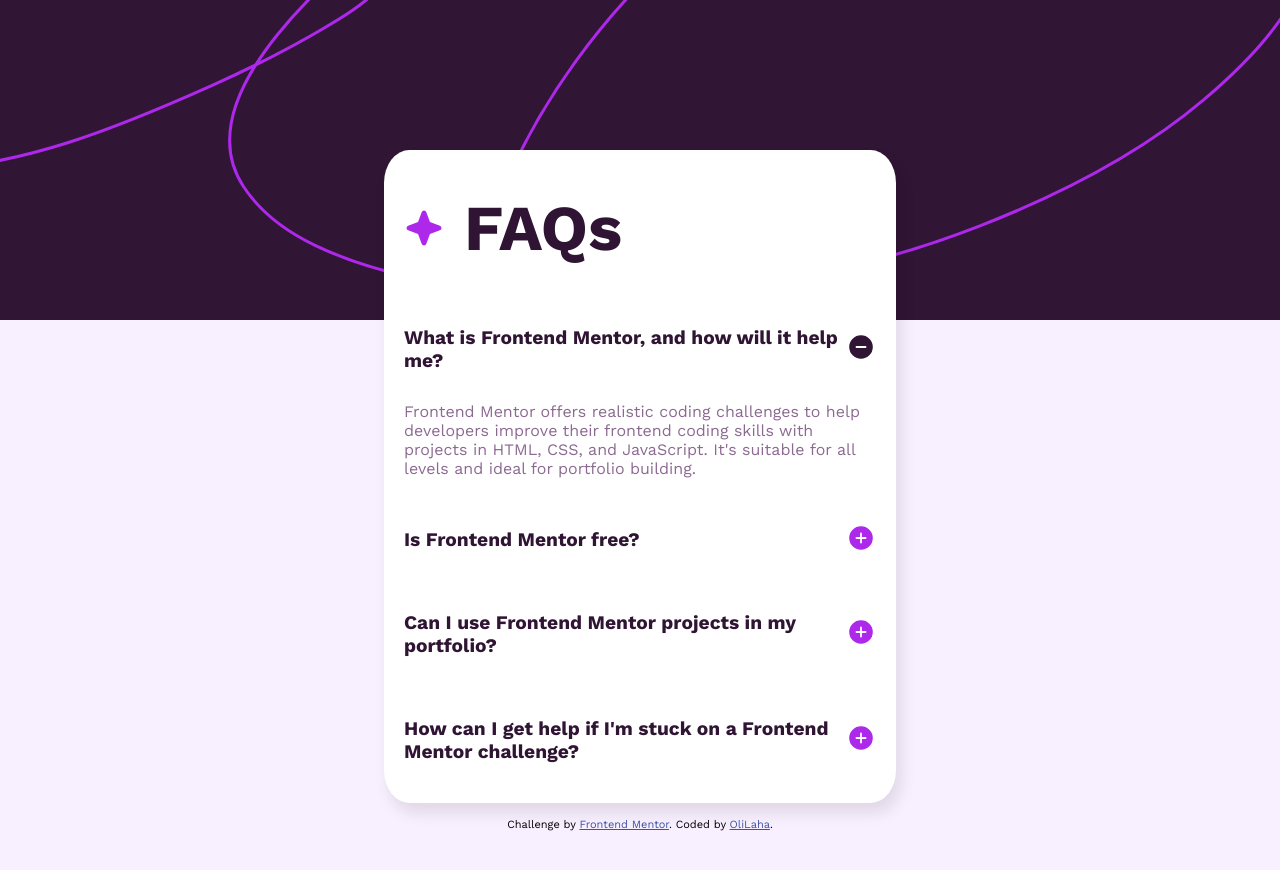
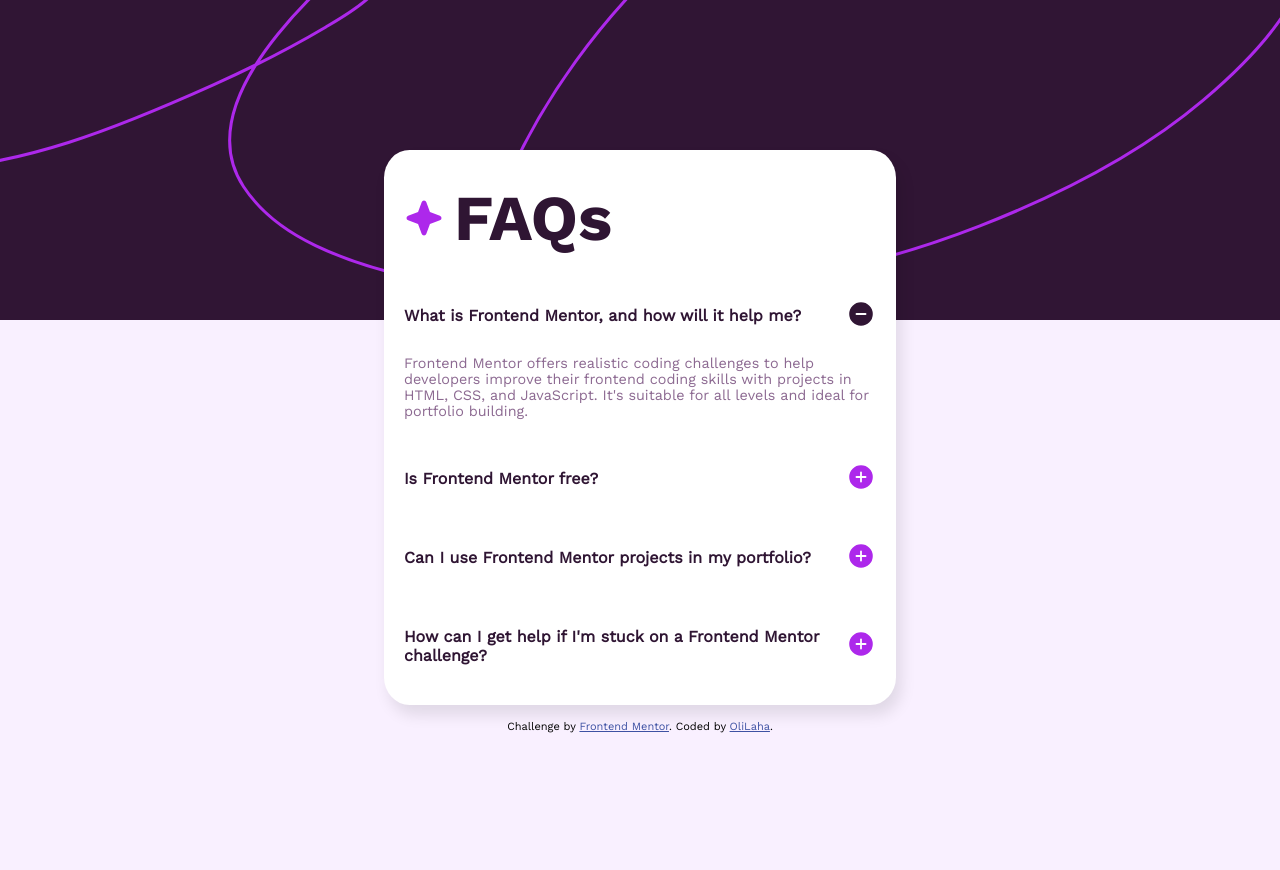
Before and after one commit to OliviaLahary/FAQ-accordion-html-css-js, a plain HTML site: page index.html in a window 1280 px wide. Drawn offline with Linux system fonts and the light colour scheme.

Commit message:
modification css 3

```diff
--- a/style/style-desktop.css
+++ b/style/style-desktop.css
@@ -45,7 +45,7 @@ p {
 .titre-bold {
     font-family: 'WorkSans-bold', sans-serif;
     font-size: 4rem;
-    margin: 20px;
+    margin: 10px;
 }
 
 .bloc {
@@ -65,8 +65,8 @@ p {
 
 .second-title {
     color: hsl(292, 42%, 14%);
-    font-family: 'WorkSans-bold', sans-serif;
-    font-size: 1.2rem;
+    font-family: 'WorkSans', sans-serif;
+    font-size: 1rem;
     margin:  20px 0 ;
 }
 .second-title:hover{
@@ -94,7 +94,7 @@ p {
     display: block;
     /* margin-top: 10px; */
     padding: 10px 20px;
-    font-size: 1rem;
+    font-size: 0.9rem;
     color: hsl(292, 16%, 49%);
 }
 
```
